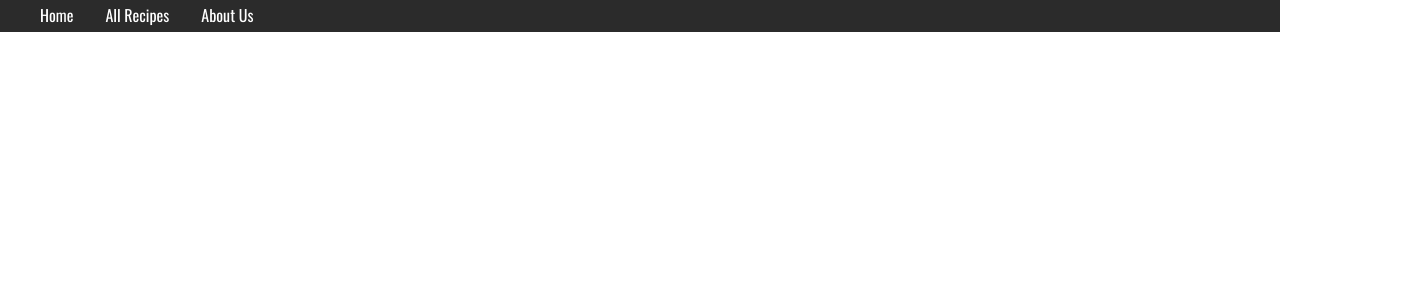
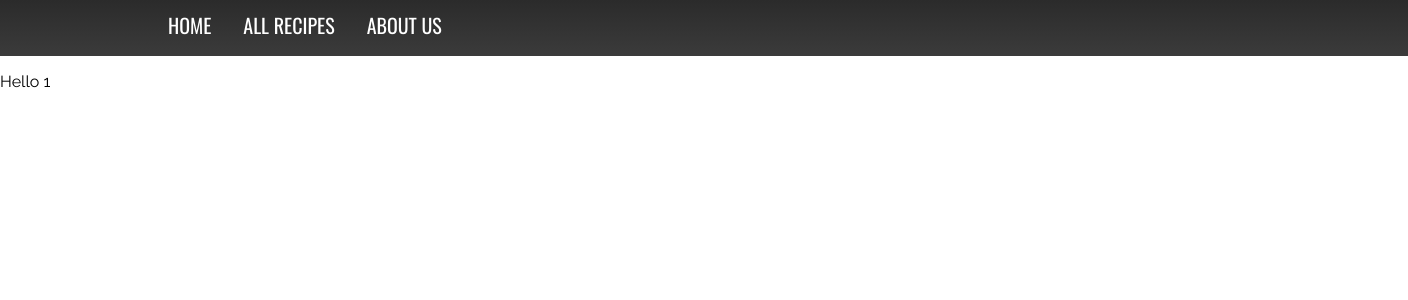
Before and after one commit to Moskill/contentful-cookbook, a React (Create React App) app: page /recipe/1 in a window 1280 px wide. Shown: the top 300 px of the page, 1408 px wide, since content can reach past the window. Built offline with nearby package versions, Linux system fonts and the light colour scheme; no server answers.

Commit message:
Added some CSS styles for the Navbar

```diff
--- a/src/App.css
+++ b/src/App.css
@@ -5,14 +5,24 @@ body {
 }
 
 .main-nav {
+  text-transform: uppercase;
+  padding-left: 10%;
   font-family: 'Oswald';
   width: 100%;
-  height: 2rem;
-  background-color: #2b2b2b;
+  height: 3.5rem;
+  background: linear-gradient(#2b2b2b, #3b3b3b);
 }
 .main-nav a {
+  padding-top: 5px;
+  padding-bottom: 6px;
+  font-size: 20px;
   color: white;
   text-decoration: none;
+}
+
+.main-nav a:hover {
+  color: rgb(202, 33, 90);
+  border-bottom:3px solid rgb(202, 33, 90)
 }
 
 .main-nav ul {
@@ -21,7 +31,7 @@ body {
   justify-content: flex-start;
   align-items: flex-start;
   margin-top: 0px;
-  padding-top: 3px;
+  padding-top: 10px;
 }
 
 .main-nav li {
--- a/src/App.js
+++ b/src/App.js
@@ -35,7 +35,7 @@ function App() {
         <Route exact path="/recipes" component={Recipes}>
           <Recipes props={recipes}/>
         </Route>
-        <Route exact path="/recipe" component={Recipe}>
+        <Route exact path="/recipe/:recipe" component={Recipe}>
           <Recipe props={recipes}/>
         </Route>
         <Route path="/about"></Route>
--- a/src/pages/Recipe.js
+++ b/src/pages/Recipe.js
@@ -1,9 +1,12 @@
 import React from 'react'
+import {useParams} from 'react-router-dom';
+
 
 function Recipe(props) {
+  let {recipe} = useParams();
   return (
     <>
-      <p>Hello Wolrd!</p>
+      <p>Hello {recipe}</p>
     </>
   )
 }
--- a/src/pages/Recipes.js
+++ b/src/pages/Recipes.js
@@ -1,4 +1,5 @@
-import React from 'react'
+import React from 'react';
+import {Link} from 'react-router-dom';
 
 function Recipes({props}) {
   console.log(props);
@@ -13,7 +14,10 @@ function Recipes({props}) {
           </div>
           <div className="recipe-title">
             <div className="title-overlay">{item.fields.name}
-            <button className="view-recipe">View</button></div>
+            <Link to={`/recipe/${item.fields.name}`}>
+              <button className="view-recipe">View</button>
+            </Link>
+            </div>
           </div>
         </div>
       </>
```
